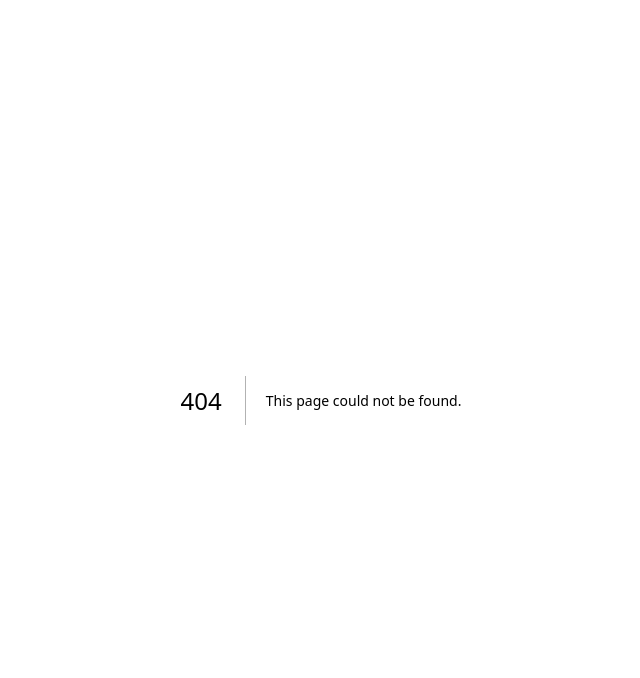
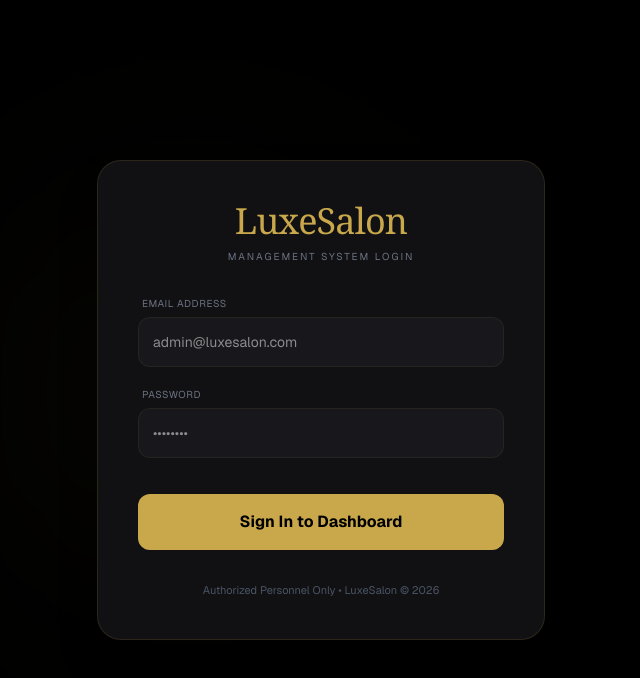
Before and after one commit to manthanpatel4588-gif/luxesalon, a Next.js app: page /login in a window 1280 px wide. Before the commit this address had no page. Shown: the top 678 px of the page, without its empty margins (319-959 px from the left). Built offline with nearby package versions, Linux system fonts and the light colour scheme.

Commit message:
added login page ui

```diff
--- /dev/null
+++ b/app/login/page.js
@@ -0,0 +1,99 @@
+"use client";
+import { useState } from 'react';
+import { useRouter } from 'next/navigation';
+
+export default function LoginPage() {
+  const [email, setEmail] = useState('');
+  const [password, setPassword] = useState('');
+  const [error, setError] = useState('');
+  const [loading, setLoading] = useState(false);
+  const router = useRouter();
+
+  const handleLogin = async (e) => {
+    e.preventDefault();
+    setLoading(true);
+    setError('');
+
+    try {
+      // Jo API aapne banayi thi (/api/auth/login), ye use call karega
+      const res = await fetch('/api/auth/login', {
+        method: 'POST',
+        headers: { 'Content-Type': 'application/json' },
+        body: JSON.stringify({ email, password }),
+      });
+
+      const data = await res.json();
+
+      if (res.ok) {
+        // Login success! User data browser memory mein save karo
+        localStorage.setItem('user', JSON.stringify(data.user));
+        // Dashboard par bhej do
+        router.push('/');
+      } else {
+        setError(data.error || 'Login failed. Please check your credentials.');
+      }
+    } catch (err) {
+      setError('Something went wrong. Is your server running?');
+    } finally {
+      setLoading(false);
+    }
+  };
+
+  return (
+    <div className="min-h-screen bg-black flex items-center justify-center p-6 font-sans">
+      {/* Background Glow */}
+      <div className="absolute inset-0 overflow-hidden pointer-events-none">
+        <div className="absolute top-1/4 left-1/4 w-96 h-96 bg-[#C9A84C0A] blur-[120px] rounded-full"></div>
+      </div>
+
+      <div className="bg-[#111113] border border-[#C9A84C26] p-10 rounded-3xl w-full max-w-md relative z-10 shadow-2xl">
+        <div className="text-center mb-8">
+          <h1 className="text-[#C9A84C] text-4xl font-serif mb-2 tracking-tight">LuxeSalon</h1>
+          <p className="text-gray-500 text-[10px] uppercase tracking-[0.2em]">Management System Login</p>
+        </div>
+
+        {error && (
+          <div className="bg-red-500/10 border border-red-500/20 text-red-500 text-xs p-3 rounded-lg mb-6 text-center">
+            {error}
+          </div>
+        )}
+
+        <form onSubmit={handleLogin} className="space-y-5">
+          <div>
+            <label className="text-[10px] text-gray-500 uppercase tracking-wider mb-1.5 block ml-1">Email Address</label>
+            <input
+              type="email"
+              required
+              placeholder="admin@luxesalon.com"
+              className="w-full bg-[#18181C] border border-[#C9A84C14] p-3.5 rounded-xl text-white outline-none focus:border-[#C9A84C] transition-all text-sm"
+              onChange={(e) => setEmail(e.target.value)}
+            />
+          </div>
+
+          <div>
+            <label className="text-[10px] text-gray-500 uppercase tracking-wider mb-1.5 block ml-1">Password</label>
+            <input
+              type="password"
+              required
+              placeholder="••••••••"
+              className="w-full bg-[#18181C] border border-[#C9A84C14] p-3.5 rounded-xl text-white outline-none focus:border-[#C9A84C] transition-all text-sm"
+              onChange={(e) => setPassword(e.target.value)}
+            />
+          </div>
+
+          <button
+            type="submit"
+            disabled={loading}
+            className="w-full bg-[#C9A84C] text-black py-4 rounded-xl font-bold hover:bg-[#E2C97E] active:scale-[0.98] transition-all mt-4 disabled:opacity-50"
+          >
+            {loading ? "Authenticating..." : "Sign In to Dashboard"}
+          </button>
+        </form>
+
+        <p className="text-center text-gray-600 text-[11px] mt-8">
+          Authorized Personnel Only • LuxeSalon © 2026
+        </p>
+      </div>
+    </div>
+  );
+}
--- a/app/page.js
+++ b/app/page.js
@@ -1,5 +1,6 @@
 "use client";
-import React, { useState } from 'react';
+import React, { useState, useEffect } from 'react';
+import { useRouter } from 'next/navigation'; // Navigation ke liye
 import {
   LayoutDashboard, Users, Scissors, BarChart3, History,
   LogOut, Plus, Search, Edit, Trash2, X, MessageCircle, DollarSign
@@ -16,22 +17,56 @@ const MOCK_DATA = {
 };
 
 export default function LuxeSalonApp() {
-  const [isLoggedIn, setIsLoggedIn] = useState(true); // Direct dashboard access
+  const [user, setUser] = useState(null);
   const [activePage, setActivePage] = useState('dashboard');
+  const router = useRouter();
 
-  if (!isLoggedIn) return <div className="bg-black h-screen flex items-center justify-center"><button onClick={() => setIsLoggedIn(true)} className="bg-[#C9A84C] p-4 rounded">Enter Dashboard</button></div>;
+  // --- Check Login Status ---
+  useEffect(() => {
+    const loggedInUser = localStorage.getItem('user');
+    if (!loggedInUser) {
+      // Agar user memory mein nahi hai, toh login page par bhej do
+      router.push('/login');
+    } else {
+      // Agar hai, toh user state set karo
+      setUser(JSON.parse(loggedInUser));
+    }
+  }, [router]);
+
+  // Logout Function
+  const handleLogout = () => {
+    localStorage.removeItem('user');
+    router.push('/login');
+  };
+
+  // Jab tak check ho raha hai, tab tak black screen dikhao
+  if (!user) return <div className="bg-black h-screen flex items-center justify-center text-[#C9A84C] font-serif text-xl">Loading LuxeSalon...</div>;
 
   return (
     <div className="flex h-screen bg-black text-[#F0EDE8] font-sans overflow-hidden">
       {/* Sidebar */}
       <aside className="w-60 bg-[#111113] border-r border-[#C9A84C26] flex flex-col">
-        <div className="p-6 border-b border-[#C9A84C26]"><div className="text-[#C9A84C] text-xl font-serif font-bold">LuxeSalon</div></div>
+        <div className="p-6 border-b border-[#C9A84C26]">
+          <div className="text-[#C9A84C] text-xl font-serif font-bold">LuxeSalon</div>
+          <div className="text-[10px] text-gray-500 uppercase tracking-widest mt-1">Hello, {user.name}</div>
+        </div>
+
         <nav className="flex-1 p-4 space-y-2">
           <NavItem icon={<LayoutDashboard size={18}/>} label="Dashboard" active={activePage === 'dashboard'} onClick={() => setActivePage('dashboard')} />
           <NavItem icon={<Users size={18}/>} label="Customers" active={activePage === 'customers'} onClick={() => setActivePage('customers')} />
           <NavItem icon={<History size={18}/>} label="Visit History" active={activePage === 'visits'} onClick={() => setActivePage('visits')} />
           <NavItem icon={<MessageCircle size={18} className="text-green-500"/>} label="WhatsApp" active={activePage === 'whatsapp'} onClick={() => setActivePage('whatsapp')} />
         </nav>
+
+        <div className="p-4 border-t border-[#C9A84C26]">
+          <button
+            onClick={handleLogout}
+            className="flex items-center gap-3 w-full px-4 py-3 text-red-500 hover:bg-red-500/10 rounded-lg transition-all"
+          >
+            <LogOut size={18} />
+            <span className="text-sm font-medium">Logout</span>
+          </button>
+        </div>
       </aside>
 
       {/* Main Content */}
@@ -41,7 +76,6 @@ export default function LuxeSalonApp() {
         </header>
 
         <section className="flex-1 overflow-y-auto p-8">
-          {/* Page Routing Logic */}
           {activePage === 'dashboard' && <DashboardView data={MOCK_DATA} />}
           {activePage === 'customers' && <CustomersView />}
           {activePage === 'visits' && <VisitsView />}
@@ -52,12 +86,12 @@ export default function LuxeSalonApp() {
   );
 }
 
-// --- Components ---
+// --- Components (Same as before but cleaned up) ---
 
 function NavItem({ icon, label, active, onClick }) {
   return (
-    <div onClick={onClick} className={`flex items-center gap-3 px-4 py-3 rounded-lg cursor-pointer ${active ? 'bg-[#C9A84C1A] text-[#C9A84C]' : 'text-gray-500 hover:text-white'}`}>
-      {icon} <span className="text-sm">{label}</span>
+    <div onClick={onClick} className={`flex items-center gap-3 px-4 py-3 rounded-lg cursor-pointer transition-all ${active ? 'bg-[#C9A84C1A] text-[#C9A84C]' : 'text-gray-500 hover:text-white'}`}>
+      {icon} <span className="text-sm font-medium">{label}</span>
     </div>
   );
 }
@@ -72,32 +106,30 @@ function DashboardView({ data }) {
         <StatCard label="Monthly Income" value={`₹${data.monthlyIncome}`} icon={<BarChart3 size={20}/>} color="text-[#C9A84C]" />
       </div>
       <div className="grid grid-cols-3 gap-6">
-        <div className="col-span-2 bg-[#111113] border border-[#C9A84C26] p-6 rounded-2xl h-80"><Bar data={{ labels: data.monthlyData.map(d => d.month), datasets: [{ label: 'Income', data: data.monthlyData.map(d => d.income), backgroundColor: '#C9A84C26', borderColor: '#C9A84C', borderWidth: 2 }] }} options={{ responsive: true, maintainAspectRatio: false }} /></div>
-        <div className="bg-[#111113] border border-[#C9A84C26] p-6 rounded-2xl h-80"><Doughnut data={{ labels: ['Cash', 'Online', 'Pending'], datasets: [{ data: [data.paymentBreakdown.cash, data.paymentBreakdown.online, data.paymentBreakdown.pending], backgroundColor: ['#C9A84C', '#5C95E0', '#E05C5C'] }] }} options={{ responsive: true, maintainAspectRatio: false }} /></div>
+        <div className="col-span-2 bg-[#111113] border border-[#C9A84C26] p-6 rounded-2xl h-80">
+          <Bar data={{ labels: data.monthlyData.map(d => d.month), datasets: [{ label: 'Income', data: data.monthlyData.map(d => d.income), backgroundColor: '#C9A84C26', borderColor: '#C9A84C', borderWidth: 2 }] }} options={{ responsive: true, maintainAspectRatio: false }} />
+        </div>
+        <div className="bg-[#111113] border border-[#C9A84C26] p-6 rounded-2xl h-80">
+          <Doughnut data={{ labels: ['Cash', 'Online', 'Pending'], datasets: [{ data: [data.paymentBreakdown.cash, data.paymentBreakdown.online, data.paymentBreakdown.pending], backgroundColor: ['#C9A84C', '#5C95E0', '#E05C5C'] }] }} options={{ responsive: true, maintainAspectRatio: false }} />
+        </div>
       </div>
     </div>
   );
 }
 
 function CustomersView() {
-  const customers = [
-    { id: 1, name: 'Meera Kapoor', mobile: '9876501234', spend: 2500, last: '2026-03-20' },
-    { id: 2, name: 'Sunita Verma', mobile: '9876502345', spend: 1200, last: '2026-03-15' },
-    { id: 3, name: 'Kavita Joshi', mobile: '9876503456', spend: 3500, last: '2026-03-10' }
-  ];
   return (
     <div className="bg-[#111113] border border-[#C9A84C26] rounded-2xl overflow-hidden">
+      <div className="p-4 border-b border-[#C9A84C26] flex justify-between items-center">
+        <h3 className="font-serif text-[#C9A84C]">Real-time Customer Data</h3>
+        <button className="bg-[#C9A84C] text-black text-xs px-3 py-1.5 rounded-md font-bold hover:bg-[#E2C97E]">Add New</button>
+      </div>
       <table className="w-full text-left text-sm">
         <thead className="bg-[#18181C] text-[#C9A84C] uppercase text-[10px] tracking-widest">
-          <tr><th className="p-4">Name</th><th className="p-4">Mobile</th><th className="p-4">Spend</th><th className="p-4">Last Visit</th><th className="p-4">Action</th></tr>
+          <tr><th className="p-4">Name</th><th className="p-4">Mobile</th><th className="p-4">Total Spend</th><th className="p-4">Action</th></tr>
         </thead>
         <tbody className="divide-y divide-[#C9A84C14]">
-          {customers.map(c => (
-            <tr key={c.id} className="hover:bg-[#C9A84C05]">
-              <td className="p-4 font-medium">{c.name}</td><td className="p-4 text-gray-500">{c.mobile}</td><td className="p-4 text-[#C9A84C]">₹{c.spend}</td><td className="p-4 text-gray-500">{c.last}</td>
-              <td className="p-4 flex gap-2 text-gray-400"><Edit size={14}/><Trash2 size={14}/></td>
-            </tr>
-          ))}
+          <tr className="text-gray-500"><td colSpan="4" className="p-10 text-center italic">Connect your Supabase table to see real customers here...</td></tr>
         </tbody>
       </table>
     </div>
@@ -111,15 +143,15 @@ function VisitsView() {
 function WhatsAppView() {
   return (
     <div className="bg-[#111113] border border-[#C9A84C26] p-6 rounded-2xl flex justify-between items-center">
-      <div><div className="font-bold">Meera Kapoor</div><div className="text-xs text-gray-500">Last visited 35 days ago</div></div>
-      <button className="bg-green-600 text-white px-4 py-2 rounded-lg flex items-center gap-2 text-sm"><MessageCircle size={16}/> Send Reminder</button>
+      <div><div className="font-bold">WhatsApp Reminder Service</div><div className="text-xs text-gray-500">Feature will be active once customer data is linked.</div></div>
+      <button className="bg-green-600/20 text-green-500 px-4 py-2 rounded-lg flex items-center gap-2 text-sm border border-green-600/30 opacity-50 cursor-not-allowed"><MessageCircle size={16}/> Send Reminder</button>
     </div>
   );
 }
 
 function StatCard({ label, value, icon, color = "text-white" }) {
   return (
-    <div className="bg-[#111113] border border-[#C9A84C26] p-5 rounded-2xl">
+    <div className="bg-[#111113] border border-[#C9A84C26] p-5 rounded-2xl hover:border-[#C9A84C66] transition-all">
       <div className="text-[#C9A84C] mb-2">{icon}</div>
       <div className="text-[10px] text-gray-500 uppercase mb-1">{label}</div>
       <div className={`text-2xl font-serif font-bold ${color}`}>{value}</div>
```
